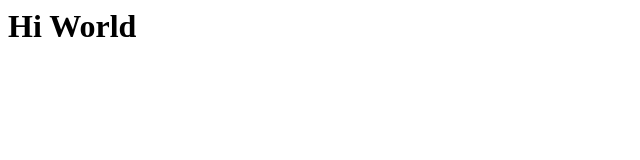
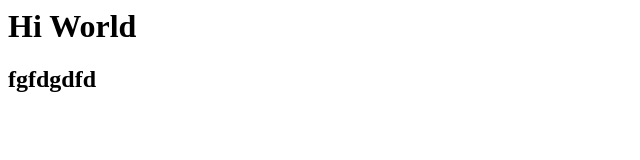
Before and after one commit to Maks-Moiseev/Maks-Moiseev.github.io, a plain HTML site: page index.html in a window 1280 px wide. Shown: the whole page, without its empty margins (0-640 px from the left). Drawn offline with Linux system fonts and the light colour scheme.

Commit message:
Update index.html

```diff
--- a/index.html
+++ b/index.html
@@ -1,5 +1,6 @@
 <html>
   <body>
     <h1>Hi World</h1>
+    <h2>fgfdgdfd</h2>
   </body>
 </html>
```
